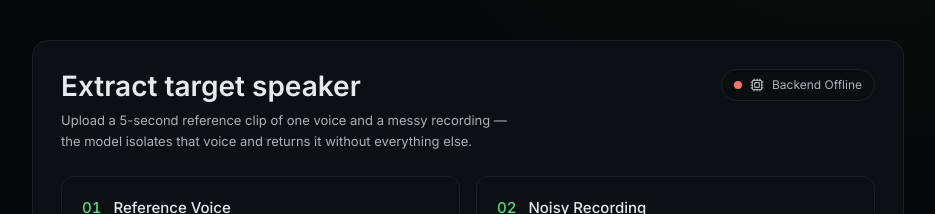
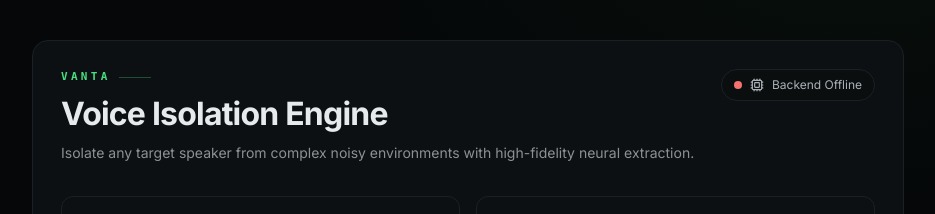
Before and after one commit to Komalpreet2809/Vanta, a Next.js app in the folder web/: page / in a window 1280 px wide. Shown: the top 214 px of the page, without its empty margins (172-1107 px from the left). Built offline with nearby package versions, Linux system fonts and the light colour scheme; no server answers.

Commit message:
feat: add VANTA branding to the main header

```diff
--- a/web/src/components/VantaApp.tsx
+++ b/web/src/components/VantaApp.tsx
@@ -82,15 +82,19 @@ export function VantaApp() {
     <main className="mx-auto w-full max-w-[920px] px-6 py-10">
       <div className="rounded-2xl border border-[var(--border)] bg-[var(--bg-card)] p-7">
         {/* Header */}
-        <div className="flex items-start justify-between gap-4 mb-6">
+        <div className="flex items-start justify-between gap-4 mb-8">
           <div>
-            <h1 className="text-[28px] font-semibold text-[var(--text)] leading-tight">
-              Extract target speaker
+            <div className="flex items-center gap-2 mb-2">
+              <span className="font-mono text-[11px] font-bold tracking-[0.3em] text-[var(--ok)] uppercase">
+                Vanta
+              </span>
+              <div className="h-[1px] w-8 bg-[var(--ok)] opacity-30" />
+            </div>
+            <h1 className="text-[32px] font-bold text-[var(--text)] leading-tight tracking-tight">
+              Voice Isolation Engine
             </h1>
-            <p className="text-[13px] text-[var(--text-soft)] mt-1.5 leading-relaxed">
-              Upload a 5-second reference clip of one voice and a messy recording —
-              <br className="hidden sm:block" />
-              the model isolates that voice and returns it without everything else.
+            <p className="text-[14px] text-[var(--text-soft)] mt-2 leading-relaxed opacity-80">
+              Isolate any target speaker from complex noisy environments with high-fidelity neural extraction.
             </p>
           </div>
           <StatusPill backend={backend} label={accelerationLabel} />
```
